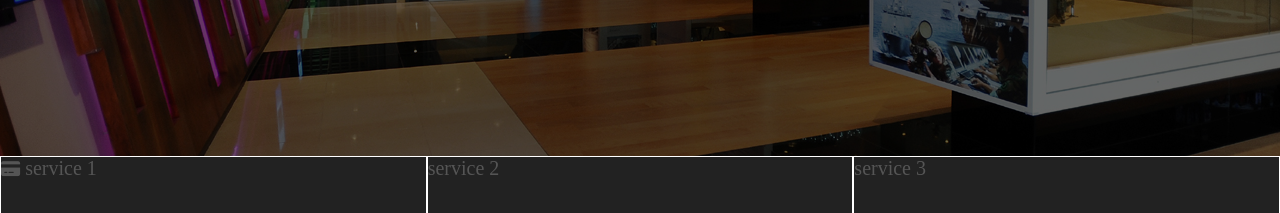
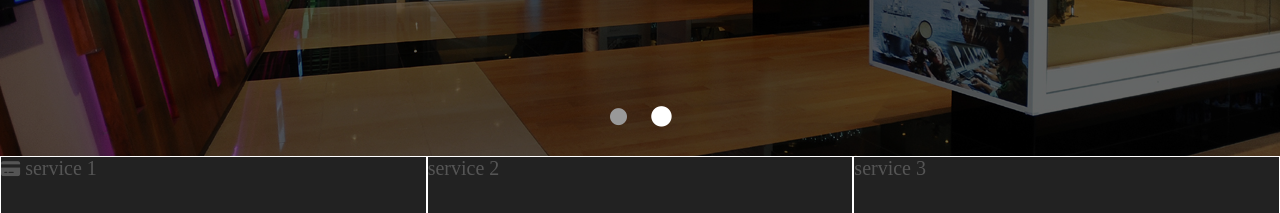
Before and after one commit to Monaegi/Monae-Gallery, a Vue app in the folder front_project/: page / in a window 1280 px wide. Shown: the part 444-657 px from the top of the page. Built offline with nearby package versions, Linux system fonts and the light colour scheme; no server answers.

Commit message:
banner.vue add navigation

```diff
--- a/front_project/src/components/main_page/banner.vue
+++ b/front_project/src/components/main_page/banner.vue
@@ -1,15 +1,20 @@
 <template>
   <section id="banner" @mouseenter="carusel_control.mouse_check = true" @mouseleave="carusel_control.mouse_check = false">
-    <ul class="event_wrapper effect" :style="{'margin-left': carusel_control.position + 'vw'}">
-      <li class="event_list" v-for="(list, index) in banner_list" :style="list.style" :key="index">
-        <div class="event_info">
+    <ul class="event-wrapper effect" :style="{'margin-left': carusel_control.position + 'vw'}">
+      <li class="event-list" v-for="(list, index) in banner_list" :style="list.style" :key="index">
+        <div class="event-info">
           <h2>{{list.title}}</h2>
           <p>{{list.content}}</p>
         </div>
       </li>
     </ul>
-    <button class="prev_button move_button"><i class="fa fa-angle-left effect" @click="prevBanner" aria-hidden="true"></i></button>
-    <button class="next_button move_button"><i class="fa fa-angle-right effect"  @click="nextBanner" aria-hidden="true"></i></button>
+    <ul class="banner-nav-list">
+      <li class="banner-nav" v-for="index in banner_list.length" :key="index">
+        <button @click="setBanner(index)"><i class="fa fa-circle effect" :class="(index * (-100) +100) == carusel_control.position ? 'current-nav' : ''" aria-hidden="true"></i></button>
+      </li>
+    </ul>
+    <button class="prev-button move-button"><i class="fa fa-angle-left effect" @click="prevBanner" aria-hidden="true"></i></button>
+    <button class="next-button move-button"><i class="fa fa-angle-right effect"  @click="nextBanner" aria-hidden="true"></i></button>
   </section>
 </template>
 <script>
@@ -21,7 +26,8 @@ export default {
     return {
       carusel_control: {
         mouse_check: false,
-        position: 0
+        position: 0,
+        color: '#fff'
       },
       banner_list: [
         {
@@ -54,6 +60,9 @@ export default {
       } else {
         this.carusel_control.position = -100 * (this.banner_list.length-1)
       }
+    },
+    setBanner: function(index) {
+      this.carusel_control.position = index * (-100) + 100;
     }
   },
   mounted () {
@@ -65,11 +74,11 @@ export default {
 #banner{
   position: relative;
 }
-.event_wrapper{
+.event-wrapper{
   display: flex;
   width: 200vw;
 }
-.event_list{
+.event-list{
   position: relative;
   z-index: -2;
   background-position: center;
@@ -77,7 +86,7 @@ export default {
   width: 100%;
   height: 60vh;
 }
-.event_list::after{
+.event-list::after{
   content: '';
   top: 0;
   bottom: 0;
@@ -88,7 +97,7 @@ export default {
   opacity: 0.6;
   z-index: 1;
 }
-.event_info{
+.event-info{
   position: absolute;
   z-index: 1000;
   color: white;
@@ -96,31 +105,52 @@ export default {
   right: 60px;
   top: 40px;
 }
-.event_info h2{
+.event-info h2{
   display: inline;
   font-size: 6rem;
 }
+.banner-nav-list{
+  position: absolute;
+  bottom: 0;
+  left: 50%;
+  transform: translateX(-50%);
+}
+.banner-nav{
+  float: left;
+}
+.banner-nav i{
+  padding: 30px 7px;
+  color: #999;
+}
+.banner-nav .current-nav{
+  transform: scale(1.2);
+  color: white;
+}
+.banner-nav i:hover{
+  transform: scale(1.2);
+  color: white;
+}
 
-.move_button{
+.move-button{
   height: 10vh;
   position: absolute;
   top: 50%;
   transform: translateY(-50%);
 }
-.move_button i{
+.move-button i{
   color: #444;
   font-size: 10rem;
   padding: 0 5px;
 }
-.move_button i:hover{
+.move-button i:hover{
   transform: scale(1.5);
   opacity: 1;
   color: #a58a78;
 }
-.prev_button{
+.prev-button{
   left: 0;
 }
-.next_button{
+.next-button{
   right: 0;
 }
 </style>
```
